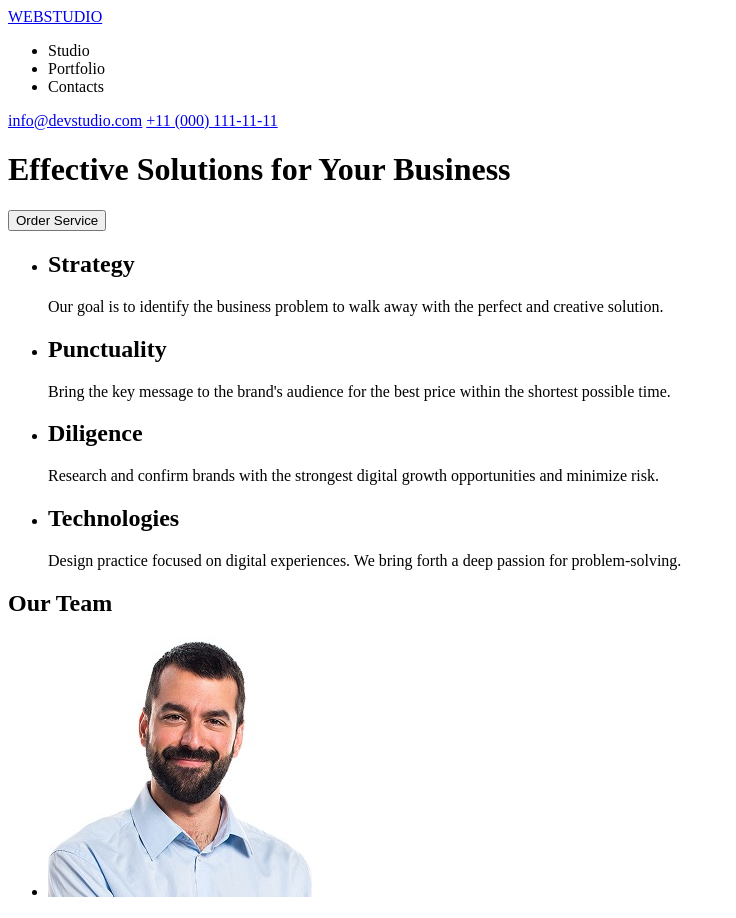
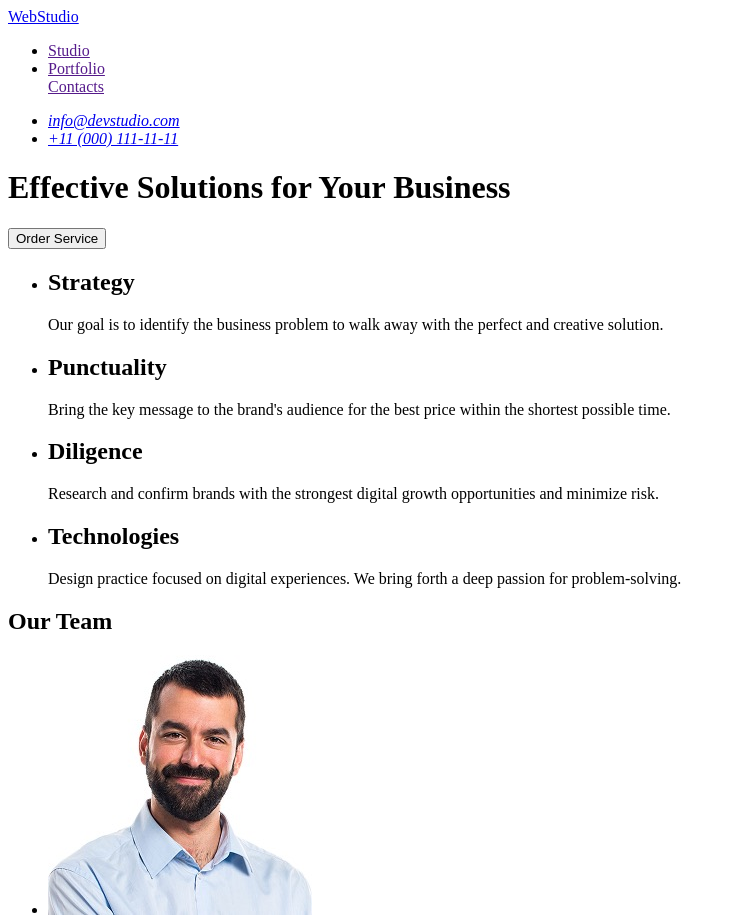
Before and after one commit to DenysOliinyk3007/goit-markup-hw-01, a plain HTML site: page index.html in a window 1280 px wide. Shown: the top 918 px of the page, without its empty margins (0-736 px from the left). Drawn offline with Linux system fonts and the light colour scheme.

Commit message:
Fix bugs

```diff
--- a/index.html
+++ b/index.html
@@ -6,18 +6,34 @@
     <title>Document</title>
 </head>
 <body>
+
     <header>
-        <a href="./images/Logo.jpg" target="_blank">WEBSTUDIO</a>
+
         <nav>
+            <a href="./index.html" target="_blank">WebStudio</a>
             <ul>
-                <li>Studio</li>
-                <li>Portfolio</li>
-                <li>Contacts</li>
+                <li>
+                    <a href="">Studio</a>
+                </li>
+                <li>
+                    <a href="">Portfolio</a>
+                </li>
+                <a href="">Contacts</a>
+                </li>
             </ul>
         </nav>
-        <a href="mailto:info@devstudio.com">info@devstudio.com</a>
-        <a href="tel:+110001111111">+11 (000) 111-11-11</a>
+        <address>
+            <ul>
+                <li>
+                    <a href="mailto:info@devstudio.com">info@devstudio.com</a>
+                </li>
+                <li>
+                    <a href="tel:+110001111111">+11 (000) 111-11-11</a>
+                </li>
+            </ul>
+        </address>
     </header>
+
     <main>
 
         <h1>Effective Solutions for Your Business</h1>
@@ -77,7 +93,7 @@
     </main>
 
     <footer>
-        <a href="./images/Logo.jpg" target="_blank">WEBSTUDIO</a>
+        <a href="./index.html" target="_blank">WebStudio</a>
         <p>Increase the flow of customers and sales for your business with digital marketing & growth solutions.</p>
     </footer>
 </body>
```
